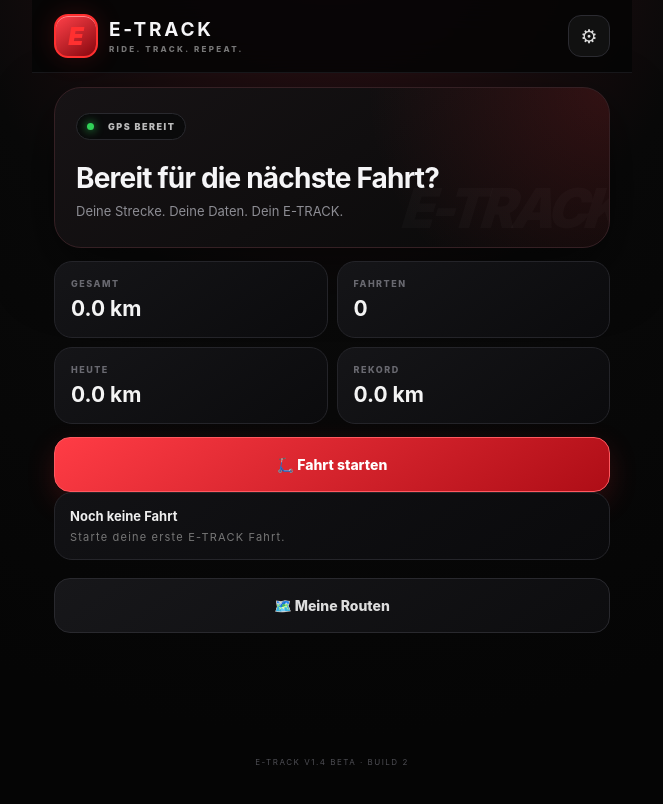
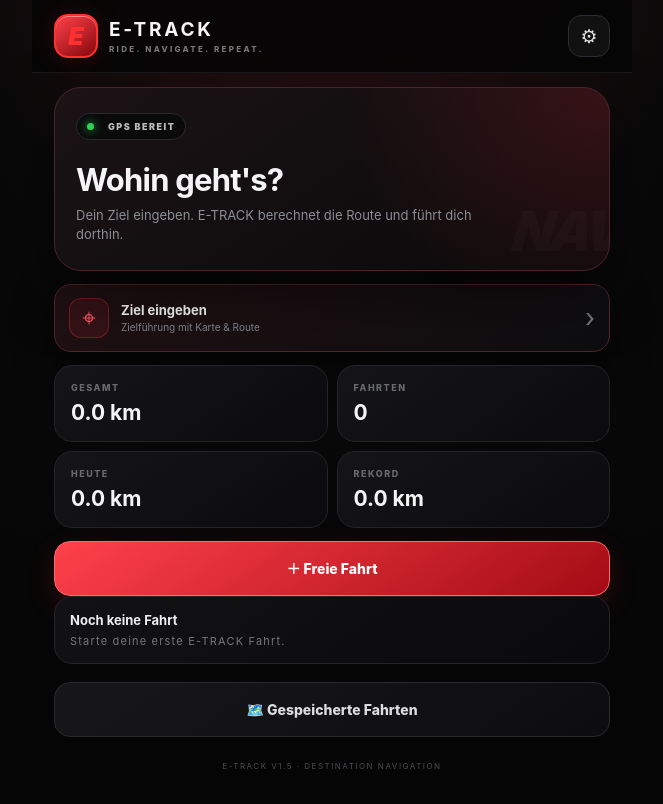
Before and after one commit to polanskileonard767-crypto/E-TRACK, a plain HTML site: page index.html in a window 1280 px wide. Shown: the whole page, without its empty margins (308-971 px from the left). Drawn offline with nearby package versions, Linux system fonts and the light colour scheme.

Commit message:
V1.5: switch app to destination navigation

```diff
--- a/index.html
+++ b/index.html
@@ -2,13 +2,13 @@
 <html lang="de">
 <head>
   <meta charset="UTF-8"><meta name="viewport" content="width=device-width, initial-scale=1.0, viewport-fit=cover">
-  <meta name="theme-color" content="#050505"><meta name="description" content="E-TRACK – Scooter GPS Tracking"><title>E-TRACK V1.4 Beta</title>
-  <link rel="stylesheet" href="style-v13.css"><link rel="stylesheet" href="style-v14.css"><link rel="stylesheet" href="style-v15.css"><link rel="stylesheet" href="https://unpkg.com/leaflet@1.9.4/dist/leaflet.css">
+  <meta name="theme-color" content="#050505"><meta name="description" content="E-TRACK – Scooter Navigation"><title>E-TRACK V1.5</title>
+  <link rel="stylesheet" href="style-v13.css"><link rel="stylesheet" href="style-v14.css"><link rel="stylesheet" href="style-v15.css"><link rel="stylesheet" href="style-v16.css"><link rel="stylesheet" href="https://unpkg.com/leaflet@1.9.4/dist/leaflet.css">
 </head>
 <body><main class="app">
-<header class="topbar"><div class="brand"><div class="logo-mark">E</div><div><h1>E-TRACK</h1><p>RIDE. TRACK. REPEAT.</p></div></div><button class="icon-btn" id="settings" aria-label="Einstellungen">⚙</button></header>
-<section id="homeScreen" class="screen"><section class="hero-card"><div class="gps-label"><span class="status-dot"></span><span id="gpsStatus">GPS BEREIT</span></div><h2>Bereit für die nächste Fahrt?</h2><p>Deine Strecke. Deine Daten. Dein E-TRACK.</p></section><button class="primary" id="startRide">🛴 Fahrt starten</button><button class="secondary" id="routes">🗺️ Meine Routen</button></section>
-<section id="rideScreen" class="screen hidden"><div class="map-wrap"><div id="map"></div></div><div class="follow-banner hidden" id="followBanner">ROUTE WIRD ABGEFAHREN</div><div class="route-status hidden" id="routeStatus">ROUTE: –</div><div class="stats"><div><span>Zeit</span><strong id="time">00:00:00</strong></div><div><span>Distanz</span><strong id="distance">0.00 km</strong></div><div><span>GPS</span><strong id="accuracy">–</strong></div><div><span>Tempo</span><strong id="speed">0.0 km/h</strong></div><div><span>Ø Tempo</span><strong id="avgSpeed">0.0 km/h</strong></div><div><span>Max.</span><strong id="maxSpeed">0.0 km/h</strong></div></div><button class="secondary" id="recenter">◎ Zu meinem Standort</button><button class="primary stop" id="stopRide">Fahrt beenden</button></section>
-<section id="routesScreen" class="screen hidden"><div class="section-head"><button class="back" id="backHome">‹</button><h2>Meine Routen</h2></div><p class="route-hint">Deine gespeicherten Fahrten.</p><div id="routeList" class="route-list"></div></section>
-<div id="settingsPanel" class="modal hidden" role="dialog" aria-modal="true"><div class="modal-card"><div class="modal-head"><h2>Einstellungen</h2><button class="back" id="closeSettings">×</button></div><label class="setting-row"><span>Auto-Zentrierung</span><input type="checkbox" id="autoCenter" checked></label><label class="setting-row"><span>Hohe GPS-Genauigkeit</span><input type="checkbox" id="highAccuracy" checked></label><label class="setting-row"><span>Automatisch speichern</span><input type="checkbox" id="autoSave" checked></label><label class="setting-range"><span><b>GPS-Filter</b><b id="maxAccuracyValue">100 m</b></span><input type="range" id="maxAccuracy" min="20" max="300" step="10" value="100"></label><label class="setting-range"><span><b>Tracking-Intervall</b><b id="trackingIntervalValue">1000 ms</b></span><input type="range" id="trackingInterval" min="500" max="5000" step="500" value="1000"></label><button class="secondary" id="resetSettings">↺ Einstellungen zurücksetzen</button><button class="secondary danger" id="deleteData">🗑️ Alle gespeicherten Routen löschen</button><p style="color:#666;font-size:10px;text-align:center;margin-top:14px" id="versionInfo">E-TRACK V1.4 BETA</p></div></div>
-<footer>E-TRACK V1.4 BETA · BUILD 2</footer></main><script src="https://unpkg.com/leaflet@1.9.4/dist/leaflet.js"></script><script src="app-v13.js"></script><script src="gps-roadfix-v13.js"></script><script src="app-v14.js"></script><script src="route-save-fix-v14.js"></script></body></html>
+<header class="topbar"><div class="brand"><div class="logo-mark">E</div><div><h1>E-TRACK</h1><p>RIDE. NAVIGATE. REPEAT.</p></div></div><button class="icon-btn" id="settings" aria-label="Einstellungen">⚙</button></header>
+<section id="homeScreen" class="screen"><section class="hero-card"><div class="gps-label"><span class="status-dot"></span><span id="gpsStatus">GPS BEREIT</span></div><h2>Wohin geht's?</h2><p>Dein Ziel eingeben. E-TRACK berechnet die Route und führt dich dorthin.</p></section><button class="primary" id="startRide">＋ Freie Fahrt</button><button class="secondary" id="routes">🗺️ Gespeicherte Fahrten</button></section>
+<section id="rideScreen" class="screen hidden"><div class="nav-panel hidden" id="navPanel"></div><div class="map-wrap"><div id="map"></div></div><div class="follow-banner hidden" id="followBanner">ROUTE WIRD ABGEFAHREN</div><div class="route-status hidden" id="routeStatus">ROUTE: –</div><div class="stats"><div><span>Zeit</span><strong id="time">00:00:00</strong></div><div><span>Distanz</span><strong id="distance">0.00 km</strong></div><div><span>GPS</span><strong id="accuracy">–</strong></div><div><span>Tempo</span><strong id="speed">0.0 km/h</strong></div><div><span>Ø Tempo</span><strong id="avgSpeed">0.0 km/h</strong></div><div><span>Max.</span><strong id="maxSpeed">0.0 km/h</strong></div></div><button class="secondary" id="recenter">◎ Standort</button><button class="primary stop" id="stopRide">Fahrt beenden</button></section>
+<section id="routesScreen" class="screen hidden"><div class="section-head"><button class="back" id="backHome">‹</button><h2>Gespeicherte Fahrten</h2></div><p class="route-hint">Alte Fahrten können als neues Ziel verwendet werden.</p><div id="routeList" class="route-list"></div></section>
+<div id="settingsPanel" class="modal hidden" role="dialog" aria-modal="true"><div class="modal-card"><div class="modal-head"><h2>Einstellungen</h2><button class="back" id="closeSettings">×</button></div><label class="setting-row"><span>Auto-Zentrierung</span><input type="checkbox" id="autoCenter" checked></label><label class="setting-row"><span>Hohe GPS-Genauigkeit</span><input type="checkbox" id="highAccuracy" checked></label><label class="setting-row"><span>Automatisch speichern</span><input type="checkbox" id="autoSave" checked></label><label class="setting-range"><span><b>GPS-Filter</b><b id="maxAccuracyValue">100 m</b></span><input type="range" id="maxAccuracy" min="20" max="300" step="10" value="100"></label><label class="setting-range"><span><b>Tracking-Intervall</b><b id="trackingIntervalValue">1000 ms</b></span><input type="range" id="trackingInterval" min="500" max="5000" step="500" value="1000"></label><button class="secondary" id="resetSettings">↺ Einstellungen zurücksetzen</button><button class="secondary danger" id="deleteData">🗑️ Alle gespeicherten Fahrten löschen</button><p style="color:#666;font-size:10px;text-align:center;margin-top:14px" id="versionInfo">E-TRACK V1.5</p></div></div>
+<footer>E-TRACK V1.5 · DESTINATION NAVIGATION</footer></main><script src="https://unpkg.com/leaflet@1.9.4/dist/leaflet.js"></script><script src="app-v13.js"></script><script src="gps-roadfix-v13.js"></script><script src="app-v14.js"></script><script src="route-save-fix-v14.js"></script><script src="destination-nav-v15.js"></script></body></html>
```
